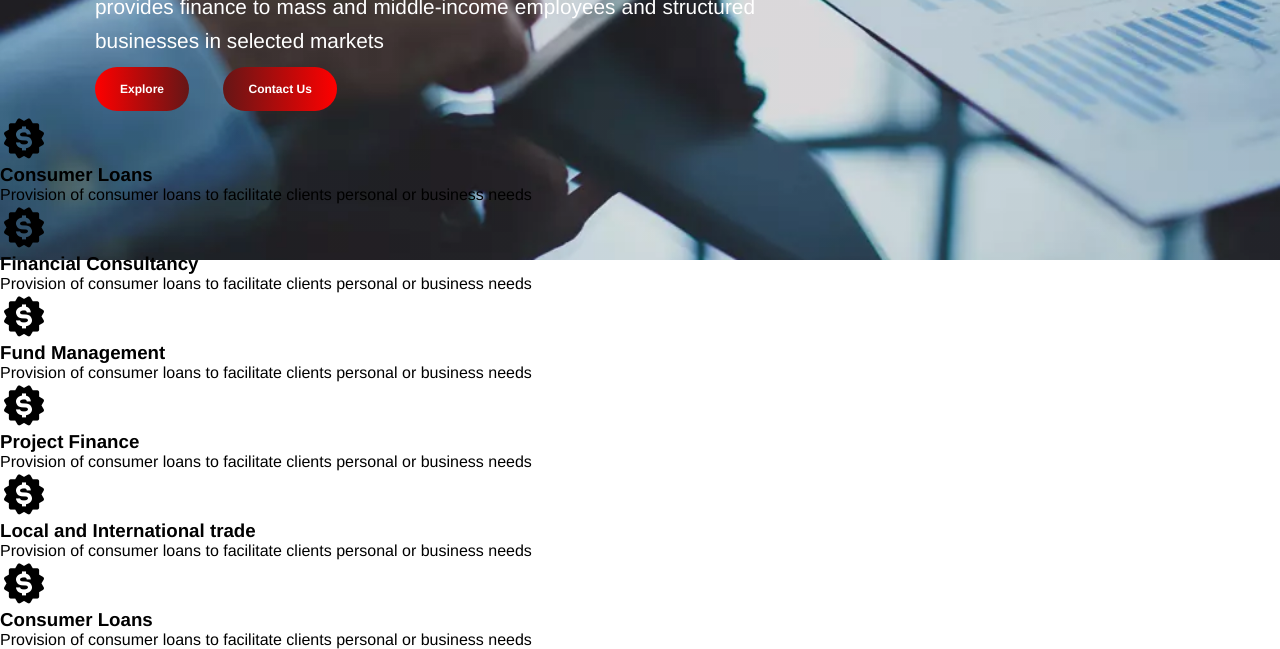
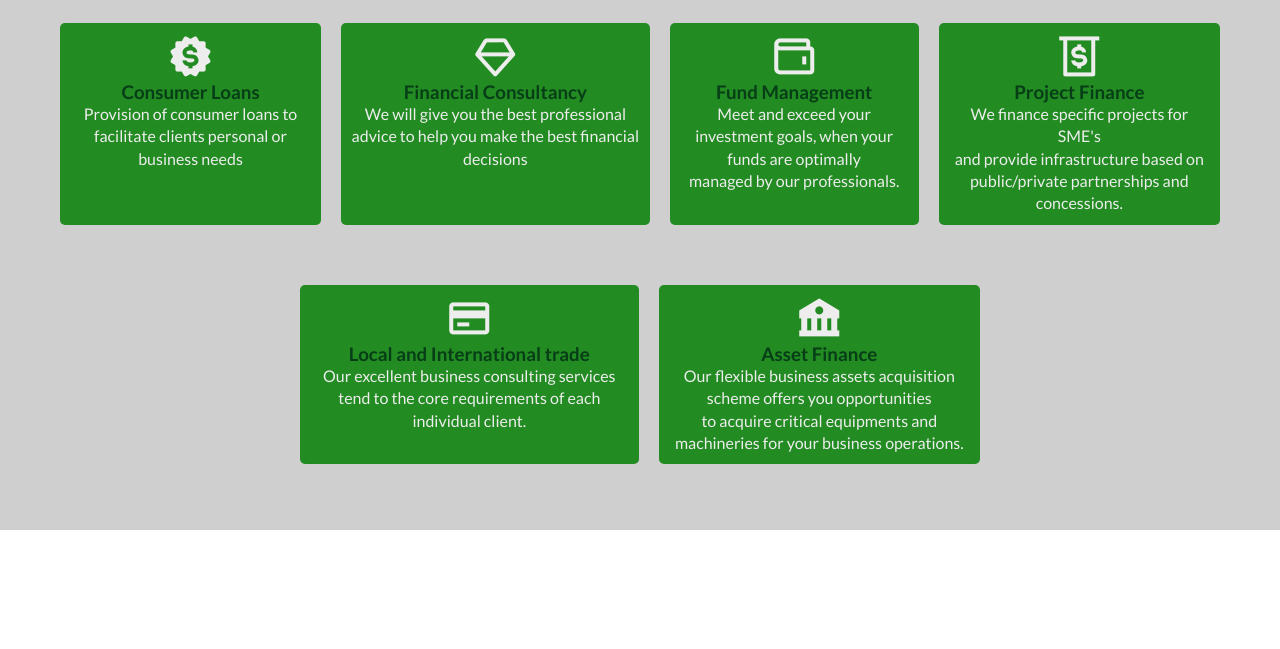
Before and after one commit to patrick-nsolo/PARADIGM-FINANCE, a plain HTML site: page index.html in a window 1280 px wide. Shown: the part 540-1189 px from the top of the page. After the commit the page ends 1070 px from the top, so only its background shows below. Drawn offline with Linux system fonts and the light colour scheme.

Commit message:
Further commit

```diff
--- a/index.html
+++ b/index.html
@@ -4,6 +4,8 @@
     <meta charset="UTF8">
     <meta name="viewport" content="width=device-width, initial-scale=1.0">
     <link rel="icon" type="image/png" sizes="32x32" href="./images/logo-thumbnail.png">
+    <link rel="preconnect" href="https://fonts.googleapis.com"><link rel="preconnect" href="https://fonts.gstatic.com" crossorigin>
+    <link href="https://fonts.googleapis.com/css2?family=Lato:wght@300;400;700&display=swap" rel="stylesheet">
     <link rel="stylesheet" type="text/css" href="/styles/style.css">
     <link rel="stylesheet" type="text/css" href="/styles/nav.css">
     <link rel="stylesheet" href="/boxicons-2.1.4/css/boxicons.min.css">
@@ -45,7 +47,7 @@
         </div>
 
         <!--Service Section-->
-        <section id="services" class="">
+        <section id="services" class="light_bg fix-0">
             <div class="wrapper">
                 <div class="items">
                     <div class="item">
@@ -54,29 +56,39 @@
                         <p>Provision of consumer loans to facilitate clients personal or business needs</p>
                     </div>
                     <div class="item">
-                        <i class="bx bxs-badge-dollar bx-lg"></i>
+                        <i class="bx bx-diamond bx-lg"></i>
                         <h3>Financial Consultancy</h3>
-                        <p>Provision of consumer loans to facilitate clients personal or business needs</p>
+                        <p>We will give you the best professional advice to help you make the best financial decisions</p>
                     </div>
                     <div class="item">
-                        <i class="bx bxs-badge-dollar bx-lg"></i>
+                        <i class="bx bx-wallet bx-lg"></i>
                         <h3>Fund Management</h3>
-                        <p>Provision of consumer loans to facilitate clients personal or business needs</p>
+                        <p>Meet and exceed your investment goals, when your funds are optimally<br>
+                        managed by our professionals.</p>
                     </div>
                     <div class="item">
-                        <i class="bx bxs-badge-dollar bx-lg"></i>
+                        <i class="bx bx-money-withdraw bx-lg"></i>
                         <h3>Project Finance</h3>
-                        <p>Provision of consumer loans to facilitate clients personal or business needs</p>
+                        <p>We finance specific projects for SME's <br>
+                        and provide infrastructure based on public/private partnerships and concessions. </p>
                     </div>
-                    <div class="item">
-                        <i class="bx bxs-badge-dollar bx-lg"></i>
-                        <h3>Local and International trade</h3>
-                        <p>Provision of consumer loans to facilitate clients personal or business needs</p>
-                    </div>
-                    <div class="item">
-                        <i class="bx bxs-badge-dollar bx-lg"></i>
-                        <h3>Consumer Loans</h3>
-                        <p>Provision of consumer loans to facilitate clients personal or business needs</p>
+                </div>
+                <div class="second-row-wrapper">
+                    <div class="second-row-item">
+                        <div class="items">
+                            <div class="item">
+                                <i class="bx bx-credit-card bx-lg"></i>
+                                <h3>Local and International trade</h3>
+                                <p>Our excellent business consulting services tend to the core requirements of each<br>
+                                individual client.</p>
+                            </div>
+                            <div class="item">
+                                <i class="bx bxs-bank bx-lg"></i>
+                                <h3>Asset Finance</h3>
+                                <p>Our flexible business assets acquisition scheme offers you opportunities<br>
+                                to acquire critical equipments and machineries for your business operations.</p>
+                            </div>
+                        </div>
                     </div>
                 </div>
             </div>
--- a/styles/nav.css
+++ b/styles/nav.css
@@ -12,7 +12,7 @@
     margin:auto;
     justify-content: space-between;
     align-items: center;
-    background-color: #FF0000;
+    background-color: #17582a;
     top: 0;
     left:0;
 }
@@ -29,7 +29,7 @@
     transition: all 0.5s ease;
 }
 .head .left li a:hover{
-    color:#651616;
+    color:#17582a;
 
 }
 .head .left li:first-child{
@@ -58,10 +58,11 @@
     background: #FFF;
     padding: 25px 95px;
     align-items: center;
-    margin:0 auto;
+    margin: auto;
     display: flex;
+    position: absolute;
     justify-content: space-between;
-
+    overflow: hidden;
 }
 .head .navbar-bottom ul li{
     display:inline-block;
@@ -70,12 +71,12 @@
 }
 .head .navbar-bottom ul li a{
     text-decoration: none;
-    color:#FF0000;
+    color:#4CBB17;
     font-weight: 600;
     transition:all 0.5s ease;
 }
 .head .navbar-bottom ul li a:hover{
-    color:#651616;
+    color:#17582a;
     transition: all 0.5s ease;
 
 }
--- a/styles/style.css
+++ b/styles/style.css
@@ -1,8 +1,10 @@
+@import url('https://fonts.googleapis.com/css2?family=Lato:wght@300;400;700&display=swap');
+
 *{
     margin:0;
     padding:0;
     box-sizing: border-box;
-    font-family: Helvetica!important;
+    font-family: 'Lato', sans-serif;
 
 }
 /*Frontpage info styling*/
@@ -12,7 +14,7 @@
     padding: 0 95px;
 }
 .head .frontpage_info h1{
-    color: #FF0000;
+    color: #00ff4c;
     font-size: 60px;
     margin:15px 0;
 }
@@ -43,8 +45,79 @@
     transition: all 0.5s ease;
 }
 .head .frontpage_info .btn-left{
-    background: linear-gradient(to right, #FF0000,#651616 );
+    background: linear-gradient(to right, #00ff4c,#17582a );
 }
 .head .frontpage_info .btn-right{
-    background: linear-gradient(to right, #651616,#FF0000 );
+    background: linear-gradient(to right, #17582a,#00ff4c );
 }
+/*Service Section Styling*/
+.wrapper{
+    max-width:1320px;
+    padding: 0 50px;
+    margin:0 auto;
+    flex-wrap: wrap;
+}
+.second-row-wrapper{
+    max-width: 800px ;
+    padding: 0 50px;
+    margin:0 auto;
+    flex-wrap: wrap;
+}
+#services .items{
+    display:flex;
+    padding-bottom: 40px;
+    color:#ededed
+}
+#services .items .item{
+    text-align: center;
+    padding:10px;
+    margin:10px;
+    background: #228B22;
+    border-radius: 5px;
+    box-shadow: 5px 5px 20px rgba(0,0,0,0.3), -5px -5px -5px rgba(0,0,0,0.3);
+}
+#services .items .item h3{
+    color:#073e17;
+    font-weight: bold;
+}
+#services .items .item p{
+    line-height: 1.4;
+
+}
+#services .items .item:hover i{
+    color: #073e17;
+}
+#services .items .item:hover{
+    background: ;
+}
+
+
+
+
+
+
+
+
+/*utility classes*/
+.text-secondary{
+    color:#FF0000;
+}
+.text-center{
+    text-align: center;
+}
+.light_bg{
+    background: #CFCFCF;
+}
+.secondary_bg{
+    background: #FF0000;
+}
+.fix-0{padding:16px 0;}
+.fix-1{padding:24px 0;}
+.fix-2{padding:32px 0;}
+.fix-3{padding:48px 0;}
+
+.fax-0{padding:16px 0;}
+.fax-1{padding:24px 0;}
+.fax-2{padding:32px 0;}
+.fax-3{padding:48px 0;}
+.fax-3{padding:1px;}
```
